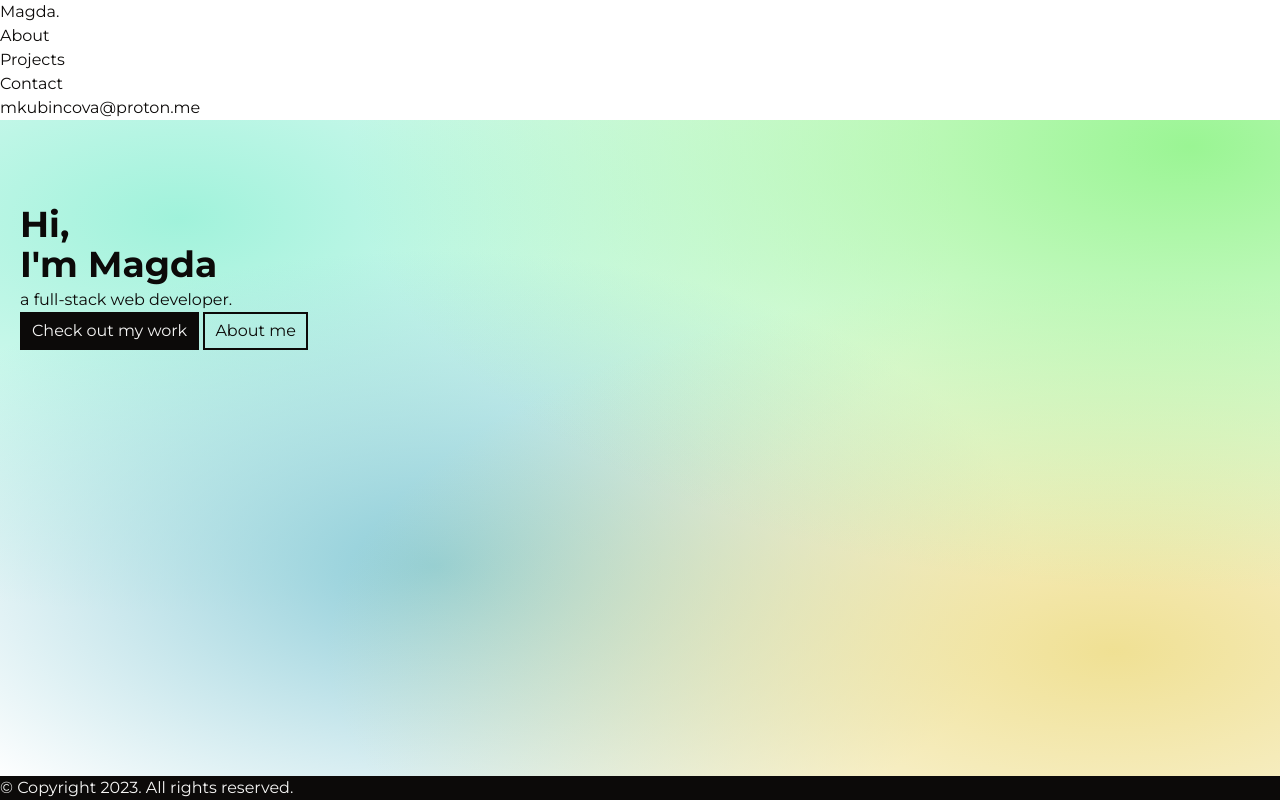
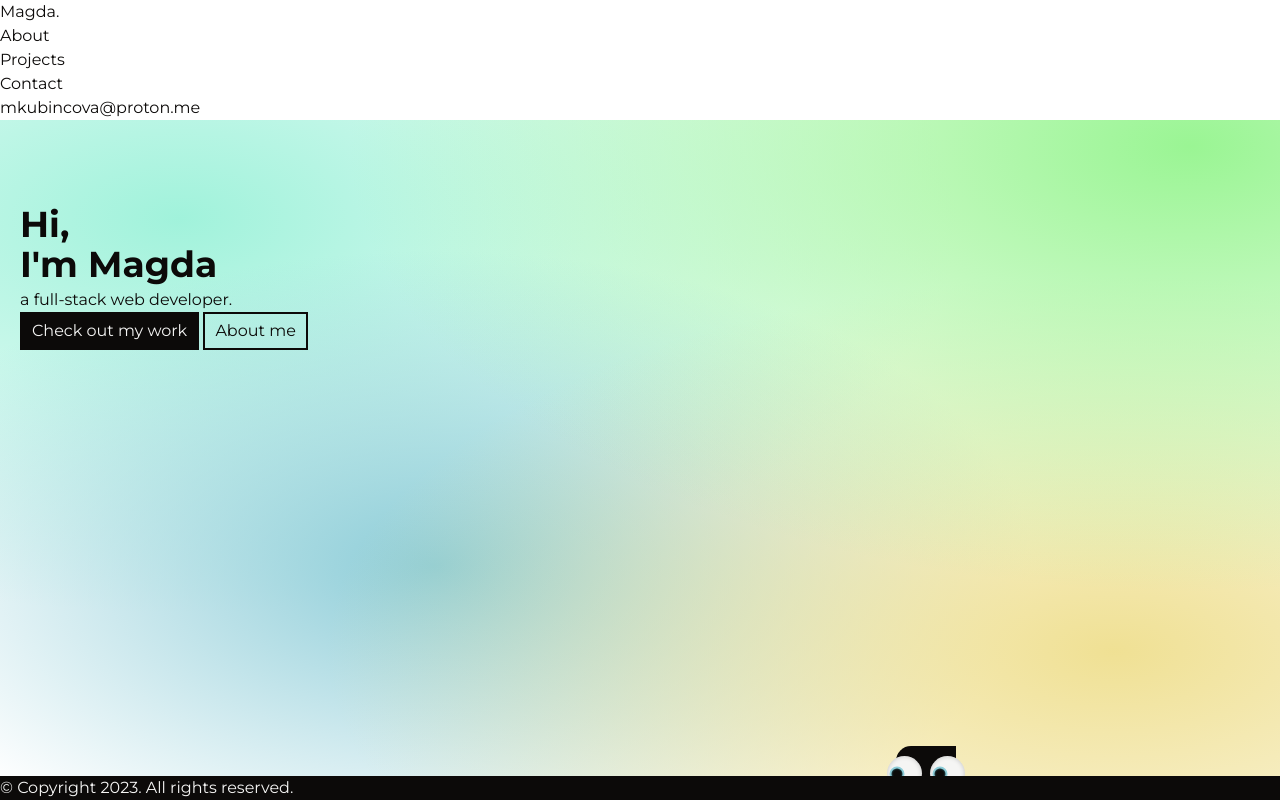
Before and after one commit to mkubincova/portfolio, a SvelteKit app: page / in a window 1280 px wide. Built offline with nearby package versions, Linux system fonts and the light colour scheme.

Commit message:
feat: mascot

```diff
--- a/src/routes/+layout.svelte
+++ b/src/routes/+layout.svelte
@@ -31,6 +31,7 @@
 		footer {
 			background-color: var(--color-text);
 			color: var(--color-text-inverse);
+			position: relative;
 		}
 	}
 </style>
--- a/src/routes/+page.svelte
+++ b/src/routes/+page.svelte
@@ -1,8 +1,22 @@
-<script>
+<script lang="ts">
 	import { Button } from '$components';
+
+	function moveEyes(e: MouseEvent) {
+		const eyes = document.querySelectorAll<HTMLElement>('.eye');
+
+		eyes.forEach((eye) => {
+			let x = eye.getBoundingClientRect().left + eye.clientWidth / 2;
+			let y = eye.getBoundingClientRect().top + eye.clientHeight / 2;
+
+			let radian = Math.atan2(e.pageX - x, e.pageY - y);
+			let rotation = radian * (180 / Math.PI) * -1 + 270;
+
+			eye.style.transform = `rotate(${rotation}deg)`;
+		});
+	}
 </script>
 
-<article class="flex justify-center">
+<article class="flex justify-center" on:mousemove={moveEyes}>
 	<section class="mt-16">
 		<h1 class="text-5xl md:text-7xl">Hi, <br />I'm Magda</h1>
 		<p class="text-xl md:text-2xl">a full-stack web developer.</p>
@@ -11,14 +25,69 @@
 			<Button element="a" variant="outline" href="/about">About me</Button>
 		</div>
 	</section>
+	<div class="mascot">
+		<div class="eyes">
+			<div class="eye" />
+			<div class="eye" />
+		</div>
+	</div>
 </article>
 
-<style>
+<style lang="scss">
 	article {
 		background-color: hsla(152, 0%, 100%, 1);
 		background-image: radial-gradient(at 93% 4%, hsla(116, 83%, 77%, 1) 0px, transparent 50%),
 			radial-gradient(at 87% 81%, hsla(50, 75%, 76%, 1) 0px, transparent 50%),
 			radial-gradient(at 34% 68%, hsla(189, 49%, 70%, 1) 0px, transparent 50%),
 			radial-gradient(at 14% 15%, hsla(163, 76%, 79%, 1) 0px, transparent 50%);
+		position: relative;
+	}
+
+	.mascot {
+		position: absolute;
+		bottom: 0;
+		left: 70%;
+		width: 60px;
+		height: 30px;
+		background-color: var(--color-text);
+		border-radius: 15px 0 0 0;
+		transition: height 0.5s ease-in-out;
+
+		&:hover {
+			height: 80px;
+		}
+		.eyes {
+			width: 130%;
+			margin-left: -15%;
+			margin-top: 10px;
+			display: flex;
+			justify-content: space-between;
+			position: relative;
+		}
+
+		.eye {
+			position: relative;
+			width: 35px;
+			aspect-ratio: 1;
+			background-color: var(--color-text-inverse);
+			display: block;
+			pointer-events: none;
+			border-radius: 50%;
+			box-shadow: inset 0 0 5px rgba(0, 0, 0, 0.2);
+
+			&::before {
+				content: '';
+				position: absolute;
+				top: 50%;
+				left: 10px;
+				transform: translate(-50%, -50%);
+				width: 15px;
+				aspect-ratio: 1;
+				background-color: var(--color-text);
+				border-radius: 50%;
+				border: 2px solid hsla(189, 49%, 70%, 1);
+				box-shadow: inset 0 0 2px hsla(189, 49%, 40%, 1);
+			}
+		}
 	}
 </style>
```
